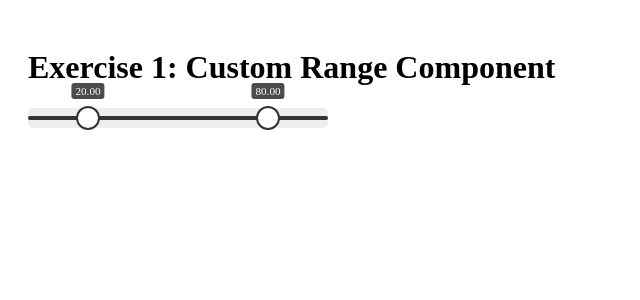
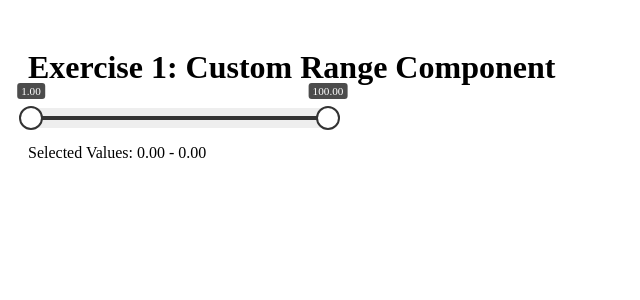
Before and after one commit to sandratondo/test_mango, a Next.js app: page /exercise1 in a window 1280 px wide. Shown: the top 300 px of the page, without its empty margins (0-640 px from the left). Built offline with nearby package versions, Linux system fonts and the light colour scheme.

Commit message:
bien ejercicio1

```diff
--- a/src/app/exercise1/page.tsx
+++ b/src/app/exercise1/page.tsx
@@ -1,15 +1,39 @@
 'use client';
-import React, { useState } from "react";
+import React, { useState, useEffect } from "react";
 import TestRange from "@/components/Range/Range";
+import { getNormalRange } from '../../mocks/api';
 
 const Exercise1Page = () => {
   // Estado inicial para los valores del rango
-  const [rangeValues, setRangeValues] = useState<[number, number]>([20, 80]);
+  const [rangeValues, setRangeValues] = useState<[number, number]>([0, 0]);
+  const [displayedValues, setDisplayedValues] = useState(rangeValues);
+  const [isLoading, setIsLoading] = useState(true);
+
+  useEffect(() => {
+    const fetchData = async () => {
+      try {
+        const { min, max } = await getNormalRange();
+        setRangeValues([min, max]);
+      } catch (error) {
+        console.error("Error fetching data:", error);
+        // Handle error, e.g., display an error message
+      } finally {
+        setIsLoading(false);
+      }
+    };
+
+    fetchData();
+  }, []);
 
   // Función para manejar cambios en los valores del rango
   const handleValuesChange = (newValues: [number, number]) => {
     setRangeValues(newValues);
+    setDisplayedValues(newValues);
   };
+
+  if (isLoading) {
+    return <div>Loading...</div>;
+  }
 
   return (
     <div style={{ padding: "20px" }}>
@@ -20,6 +44,7 @@ const Exercise1Page = () => {
         values={rangeValues} // Valores actuales del rango
         onValuesChange={handleValuesChange} // Callback para cambios
       />
+      <p>Selected Values: {displayedValues[0].toFixed(2)} - {displayedValues[1].toFixed(2)}</p>
     </div>
   );
 };
```
